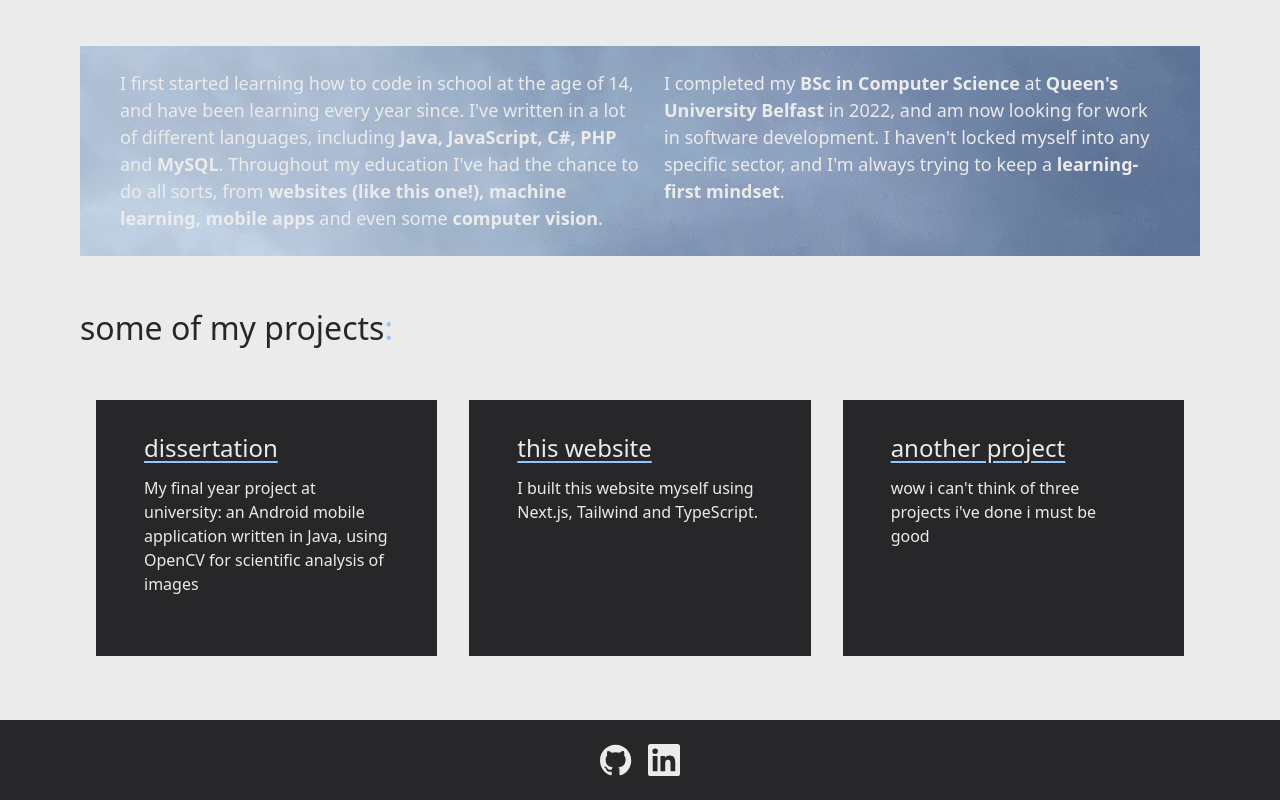
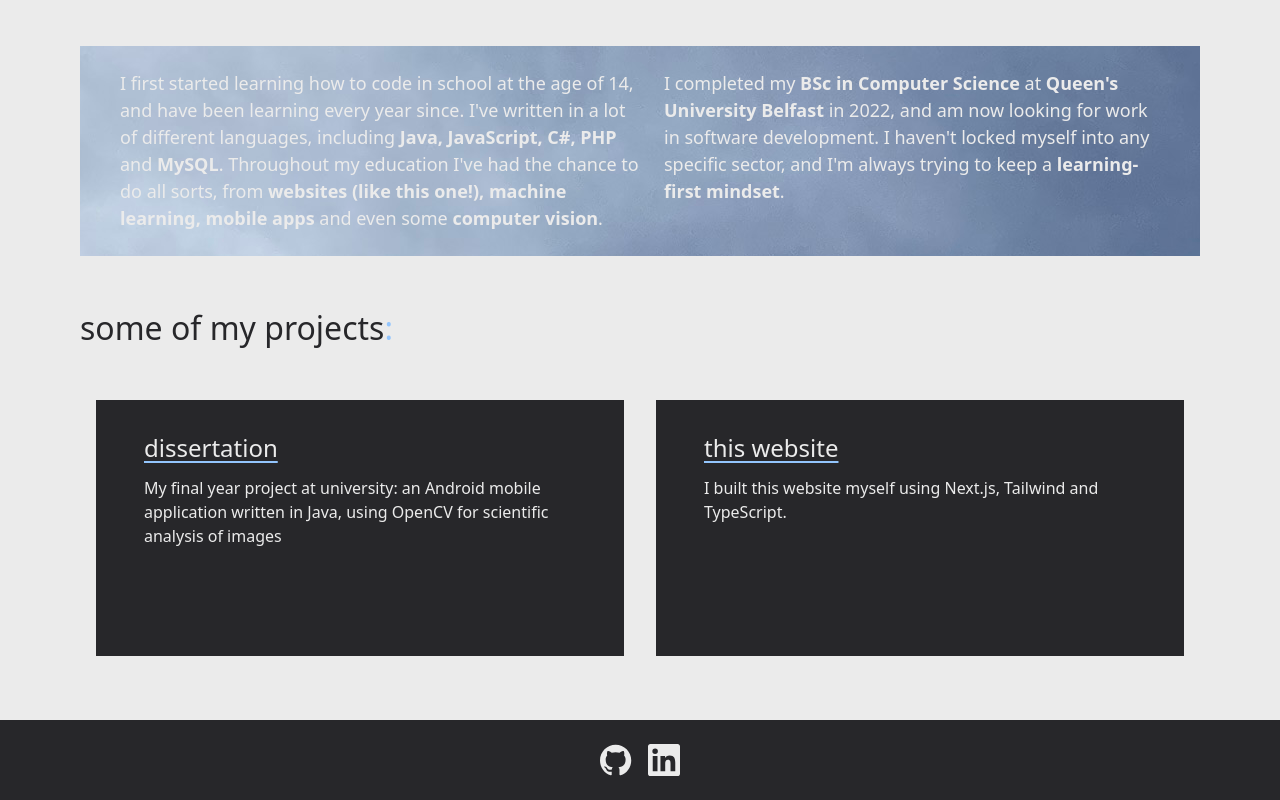
Before and after one commit to dvidbowman/dbowonline, a Next.js app: page / in a window 1280 px wide. Shown: the part 642-1442 px from the top of the page. Built offline with nearby package versions, Linux system fonts and the light colour scheme.

Commit message:
removed placeholder, better image placement

```diff
--- a/src/pages/aboutme.tsx
+++ b/src/pages/aboutme.tsx
@@ -203,11 +203,9 @@ const AboutMe: NextPage = () => {
                   Toubkal
                 </Link>
                 , the highest point in North Africa at a height of 4,167m -
-                almost 5x the height of the tallest in Northern Ireland! It can
-                be hard to even consider the Mournes as mountains after seeing
-                what there is to experience elsewhere in the world.
+                almost 5x the height of the tallest in Northern Ireland!
               </p>
-              <div className="flex flex-col items-center justify-between md:flex-row">
+              <div className="flex flex-col items-center justify-between lg:flex-row">
                 <Image
                   src={atlasOne}
                   alt="Atlas Mountains"
@@ -215,7 +213,6 @@ const AboutMe: NextPage = () => {
                   width={500}
                   className="m-2"
                 />
-
                 <Image
                   src={toubkalSummit}
                   alt="Group at Toubkal summit"
@@ -231,7 +228,6 @@ const AboutMe: NextPage = () => {
                   className="m-2"
                 />
               </div>
-              <p className="py-8"></p>
             </div>
           </div>
         </section>
--- a/src/pages/index.tsx
+++ b/src/pages/index.tsx
@@ -68,7 +68,7 @@ export default function Home() {
           </div>
 
           <div className="w-full py-12">
-            <div className="grid grid-flow-row-dense grid-cols-1 lg:grid-cols-3">
+            <div className="grid grid-flow-row-dense grid-cols-1 lg:grid-cols-2">
               {/*Column 1*/}
               <div className="px-4 pb-4">
                 <Link href="/projects/dissertation">
@@ -99,21 +99,6 @@ export default function Home() {
                   </div>
                 </Link>
               </div>
-
-              {/*Column 3 */}
-              <div className="px-4">
-                <Link href="/projects/holder">
-                  <div className="bg-zinc-800 px-12 py-4 hover:bg-zinc-700 md:pt-8 lg:h-64">
-                    <h1 className="text-left text-2xl font-medium text-slight-off-white underline decoration-blue-300 underline-offset-4">
-                      another project
-                    </h1>
-                    <p className="pt-3 text-slight-off-white">
-                      wow i can't think of three projects i've done i must be
-                      good
-                    </p>
-                  </div>
-                </Link>
-              </div>
             </div>
           </div>
         </section>
```
